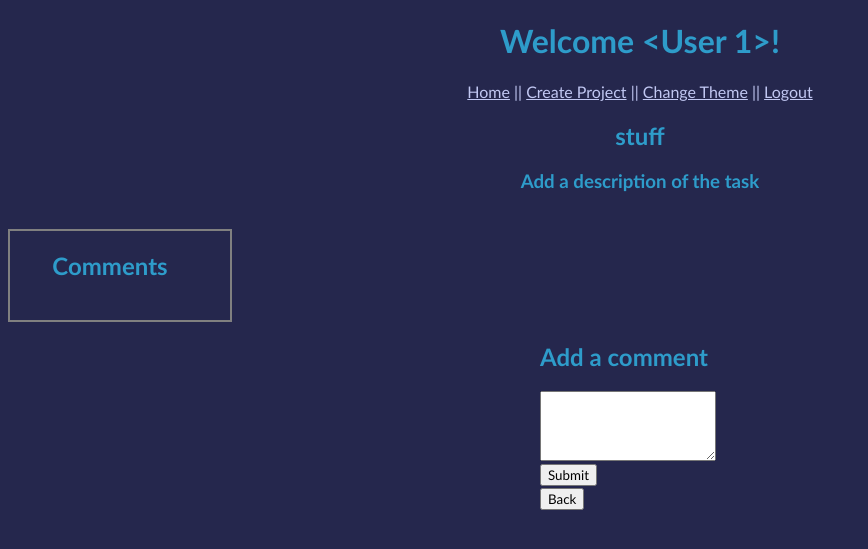
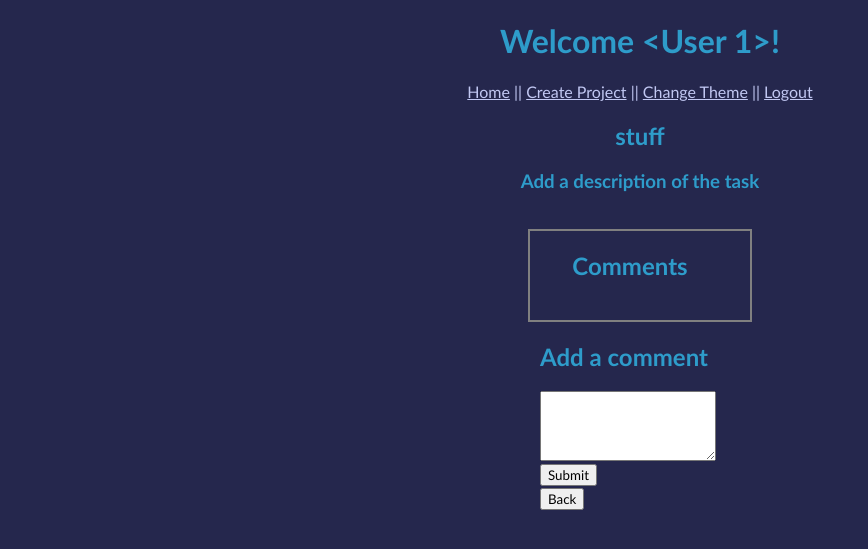
Before and after one commit to michaelslusser/ITIS3155ProjectTracker, a Flask app: template templates/view_task.html in a window 1280 px wide. Shown: the top 549 px of the page, without its empty margins (0-868 px from the left). Run offline with Flask 3, Linux system fonts and the light colour scheme; the template is opened without the code that fills it: values that come from a table or form of the project are taken from there, others are empty.

Commit message:
fixed comments styling

```diff
--- a/static/second.css
+++ b/static/second.css
@@ -94,6 +94,7 @@ nav {
     padding-bottom: 20px;
     width: 200px;
     padding-right: 20px;
+    margin: 0px auto;
 }
 
 .commentsBox h2 {
```
